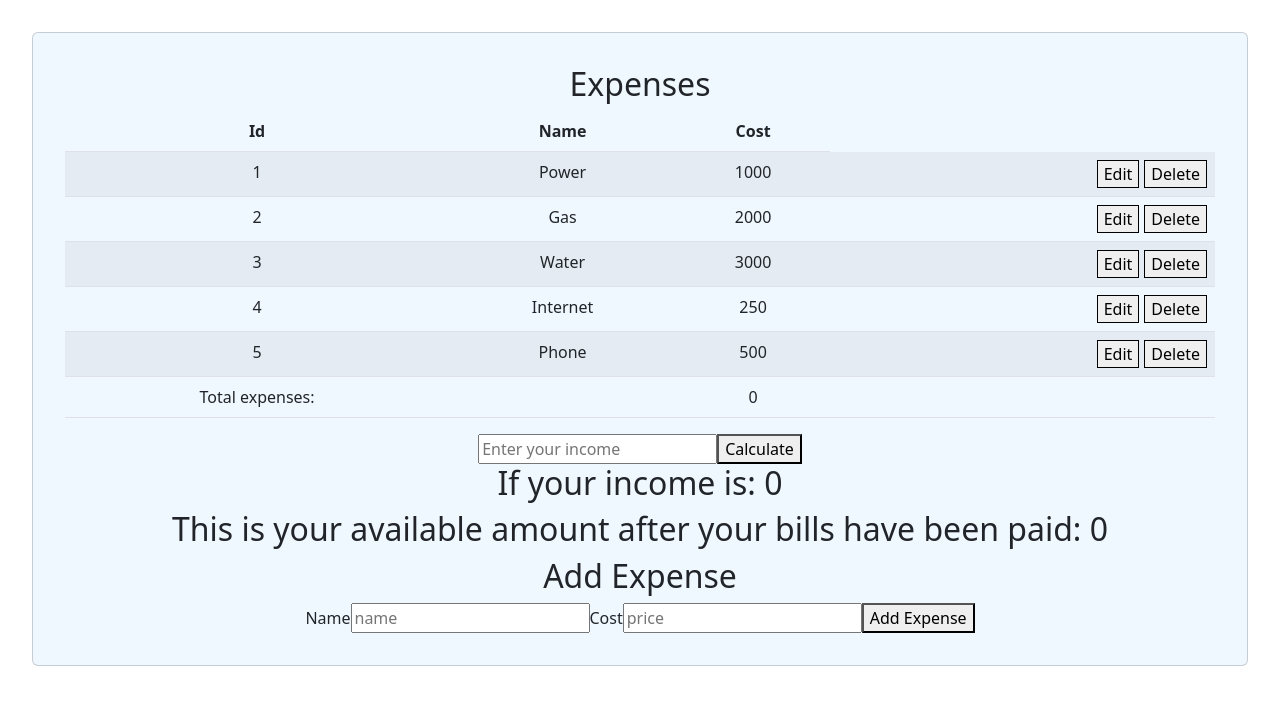
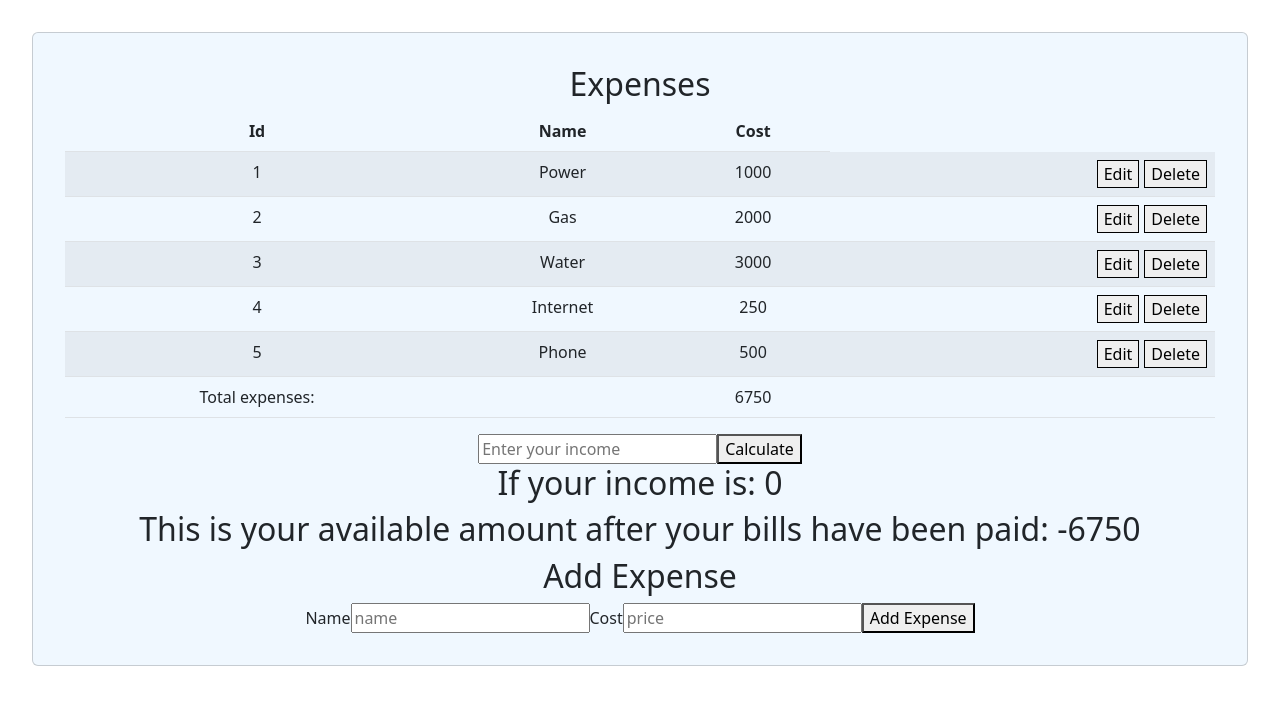
Before and after one commit to pelle112112/budgetAppGroupProject, a React (Vite) app: page / in a window 1280 px wide. Shown: the top 704 px of the page. Built offline with nearby package versions, Linux system fonts and the light colour scheme; data requests are answered from the project's data file; the HTML template or start-up script is replaced by a standard one.

Commit message:
refactored that setTotalExpenses has it's own useEffect, to make sure it is run after data has been fetched

```diff
--- a/src/components/BudgetApp.jsx
+++ b/src/components/BudgetApp.jsx
@@ -25,12 +25,13 @@ function BudgetApp() {
     }
 
     useEffect(() => {
-        getExpenses((data) => {
-            setExpenses(data)
-            const calculatedExpenses = calculateExpenses();
-            setTotalExpenses(calculatedExpenses);
-        });
+        getExpenses((data) => setExpenses(data));
     }, []);
+
+    useEffect(() => {
+        const calculatedExpenses = calculateExpenses();
+        setTotalExpenses(calculatedExpenses);
+    }, [expenses]);
 
 
     return (
```
